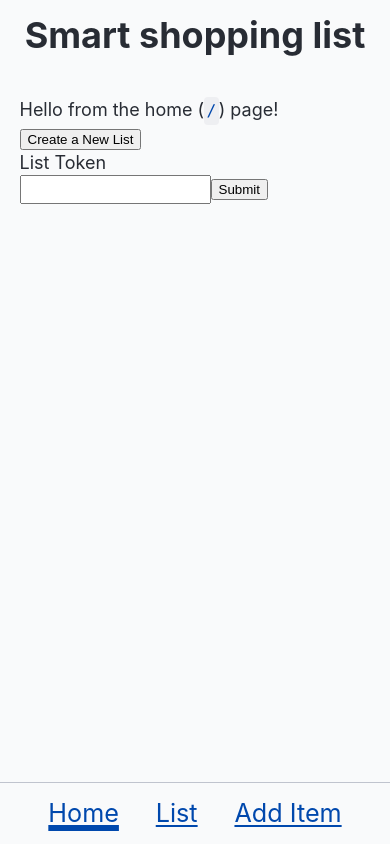
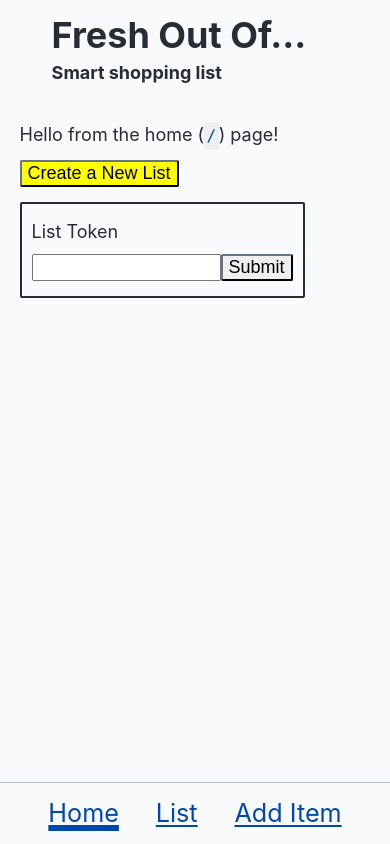
Before and after one commit to the-collab-lab/tcl-65-smart-shopping-list, a React (Vite) app: page / in a window 390 px wide. Built offline with nearby package versions, Linux system fonts and the light colour scheme.

Commit message:
Add Styling

```diff
--- a/src/App.jsx
+++ b/src/App.jsx
@@ -42,7 +42,7 @@ export function App() {
 	return (
 		<Router>
 			<Routes>
-				<Route path="/" element={<Layout />}>
+				<Route path="/" element={<Layout listToken={listToken} />}>
 					<Route
 						index
 						element={
--- a/src/components/ListItem.css
+++ b/src/components/ListItem.css
@@ -1,11 +1,11 @@
 .ListItem {
 	display: grid;
 	grid-template-columns: 1fr fit-content(20%);
-	grid-auto-rows: 50px;
 	align-items: center;
-	font-size: 1.2em;
+	font-size: 1em;
 	list-style: none;
-	gap: 2%;
+	padding: 3px;
+	border-radius: 2px;
 
 	/* color variables */
 	--overdue: hsl(0, 74%, 65%);
@@ -13,8 +13,6 @@
 	--kind-of-soon: hsl(60, 100%, 50%);
 	--not-soon: hsl(174, 72%, 56%);
 	--inactive: hsl(300, 24%, 80%);
-
-	--contrast-hsl-vals: 18, 95%, 45%;
 
 	/* opacity variables */
 	--overdue-bg: hsla(var(--contrast-hsl-vals), 0.95);
@@ -39,8 +37,6 @@ label {
 		--kind-of-soon: rgb(129, 170, 9);
 		--not-soon: rgb(5, 148, 161);
 		--inactive: rgb(97, 90, 115);
-
-		--contrast-hsl-vals: 60, 100%, 50%;
 	}
 }
 
@@ -78,11 +74,13 @@ label {
 }
 
 input[type='checkbox'] {
-	width: 26.5px;
-	height: 26.5px;
+	width: 28px;
+	height: 28px;
 	accent-color: black;
+	padding: 0;
 }
 
 .ListItem button {
-	font-size: inherit;
+	background-color: var(--color-contrast);
+	vertical-align: baseline;
 }
--- a/src/index.css
+++ b/src/index.css
@@ -14,6 +14,9 @@
 	--color-border: hsla(220, 13%, 32%, 1);
 	--color-error: var(--color-red);
 	--color-text: var(--color-white);
+
+	--contrast-hsl-vals: 18, 85%, 45%;
+	--color-contrast: hsl(var(--contrast-hsl-vals));
 }
 
 @media screen and (prefers-color-scheme: light) {
@@ -22,6 +25,8 @@
 		--color-bg: var(--color-white);
 		--color-border: hsla(220, 13%, 78%, 1);
 		--color-text: var(--color-black);
+
+		--contrast-hsl-vals: 60, 100%, 50%;
 	}
 }
 
@@ -57,8 +62,19 @@ html {
 body {
 	background-color: var(--color-bg);
 	color: var(--color-text);
-	font-family: -apple-system, BlinkMacSystemFont, avenir next, avenir, segoe ui,
-		helvetica neue, helvetica, Ubuntu, roboto, noto, arial, sans-serif;
+	font-family:
+		-apple-system,
+		BlinkMacSystemFont,
+		avenir next,
+		avenir,
+		segoe ui,
+		helvetica neue,
+		helvetica,
+		Ubuntu,
+		roboto,
+		noto,
+		arial,
+		sans-serif;
 	font-size: 1.8rem;
 	line-height: 1.4;
 	margin: 0;
@@ -75,7 +91,12 @@ code {
 	border-radius: 4px;
 	color: var(--color-text);
 	display: inline-block;
-	font-family: Menlo, Consolas, Monaco, Liberation Mono, Lucida Console,
+	font-family:
+		Menlo,
+		Consolas,
+		Monaco,
+		Liberation Mono,
+		Lucida Console,
 		monospace;
 	font-size: 0.9em;
 	padding: 0.15em 0.15em;
@@ -90,3 +111,33 @@ code {
 :root.theme-light code {
 	--color-bg: var(--color-gray-light);
 }
+
+label:hover,
+button:hover,
+input[type='checkbox']:hover select:hover {
+	cursor: pointer;
+}
+
+select:hover {
+	cursor: pointer !important;
+}
+
+button {
+	vertical-align: baseline;
+	font-size: 1em;
+	border-radius: 2px;
+	border-color: var(--color-text);
+}
+
+.button-primary {
+	background-color: var(--color-contrast);
+}
+
+p {
+	margin: 0;
+}
+
+input,
+select {
+	padding: 0.4rem;
+}
--- a/src/views/AddItem.jsx
+++ b/src/views/AddItem.jsx
@@ -62,8 +62,11 @@ export function AddItem({ listToken, data }) {
 					<option value="14">Kind of Soon (14 days)</option>
 					<option value="30">Not Soon (30 days)</option>
 				</select>
+				<br />
 
-				<button type="submit">Submit</button>
+				<button type="submit" className="button-primary">
+					Submit
+				</button>
 			</form>
 
 			{message && <p>{message}</p>}
--- a/src/views/Home.css
+++ b/src/views/Home.css
@@ -0,0 +1,17 @@
+.set-token-area {
+	border: 2px solid var(--color-text);
+	width: fit-content;
+	padding: 1.5rem 1rem 1.5rem 1rem;
+	margin: 1.5rem 0;
+	border-radius: 2px;
+}
+
+input[type='text'],
+select {
+	vertical-align: top;
+}
+
+.Home label,
+.Home p {
+	margin-bottom: 1rem;
+}
--- a/src/views/Home.jsx
+++ b/src/views/Home.jsx
@@ -24,9 +24,11 @@ export function Home({ setListToken, handleNewToken }) {
 				Hello from the home (<code>/</code>) page!
 			</p>
 			<Link to="/list">
-				<button onClick={handleNewToken}>Create a New List</button>
+				<button className="button-primary" onClick={handleNewToken}>
+					Create a New List
+				</button>
 			</Link>
-			<form onSubmit={handleSubmit}>
+			<form className="set-token-area" onSubmit={handleSubmit}>
 				<label htmlFor="list-token">List Token</label>
 				<input
 					type="text"
--- a/src/views/Layout.css
+++ b/src/views/Layout.css
@@ -21,11 +21,34 @@
 	background-color: var(--color-bg);
 	padding-bottom: 0.5rem;
 	padding-top: max(env(safe-area-inset-top), 1rem);
-	text-align: center;
+	display: grid;
+	grid-template-areas:
+		'fresh smart'
+		'fresh list';
+	justify-content: space-evenly;
+}
+
+@media screen and (max-width: 500px) {
+	.Layout-header {
+		grid-template-areas:
+			'fresh fresh'
+			'smart list';
+	}
 }
 
 .Layout-header > h1 {
 	margin: 0;
+	grid-area: fresh;
+}
+
+.Layout-header > h2 {
+	margin: 0;
+	font-size: 1em;
+	grid-area: smart;
+}
+
+.list-token {
+	grid-area: list;
 }
 
 .Layout-main {
@@ -71,12 +94,3 @@
 	text-decoration-thickness: 0.22em;
 	text-underline-offset: 0.1em;
 }
-
-p {
-	margin: 0;
-}
-
-input,
-select {
-	padding: 0.5rem;
-}
--- a/src/views/Layout.jsx
+++ b/src/views/Layout.jsx
@@ -10,12 +10,14 @@ import './Layout.css';
  * defined in `App.jsx`.
  */
 
-export function Layout() {
+export function Layout({ listToken }) {
 	return (
 		<>
 			<div className="Layout">
 				<header className="Layout-header">
-					<h1>Smart shopping list</h1>
+					<h1>Fresh Out Of...</h1>
+					<h2>Smart shopping list</h2>
+					<p className="list-token">{listToken}</p>
 				</header>
 				<main className="Layout-main">
 					<Outlet />
--- /dev/null
+++ b/src/views/List.css
@@ -0,0 +1,11 @@
+ul {
+	padding: 0;
+	margin: 0;
+	display: flex;
+	flex-direction: column;
+	gap: 0.5rem;
+}
+
+.filter-form {
+	padding: 1.5rem 0;
+}
--- a/src/views/List.jsx
+++ b/src/views/List.jsx
@@ -1,6 +1,7 @@
 import { useEffect, useState } from 'react';
 import { ListItem } from '../components';
 import { useNavigate } from 'react-router-dom';
+import './List.css';
 
 export function List({ data, listToken }) {
 	const [searchTerm, setSearchTerm] = useState('');
@@ -35,7 +36,8 @@ export function List({ data, listToken }) {
 		<>
 			<p>{listToken}</p>
 			<form className="filter-form">
-				<label htmlFor="search-term">Filter items:</label>
+				<label htmlFor="search-term">
+					Filter items:{'  '}
 					<input
 						type="text"
 						id="search-term"
@@ -43,6 +45,7 @@ export function List({ data, listToken }) {
 						placeholder="Start typing here.."
 						onChange={(event) => setSearchTerm(event.target.value)}
 					></input>
+				</label>
 				{searchTerm.length > 0 && (
 					<button type="reset" className="clear" onClick={handleClear}>
 						X
```
Lines whose indentation alone changed are shown as unchanged.
